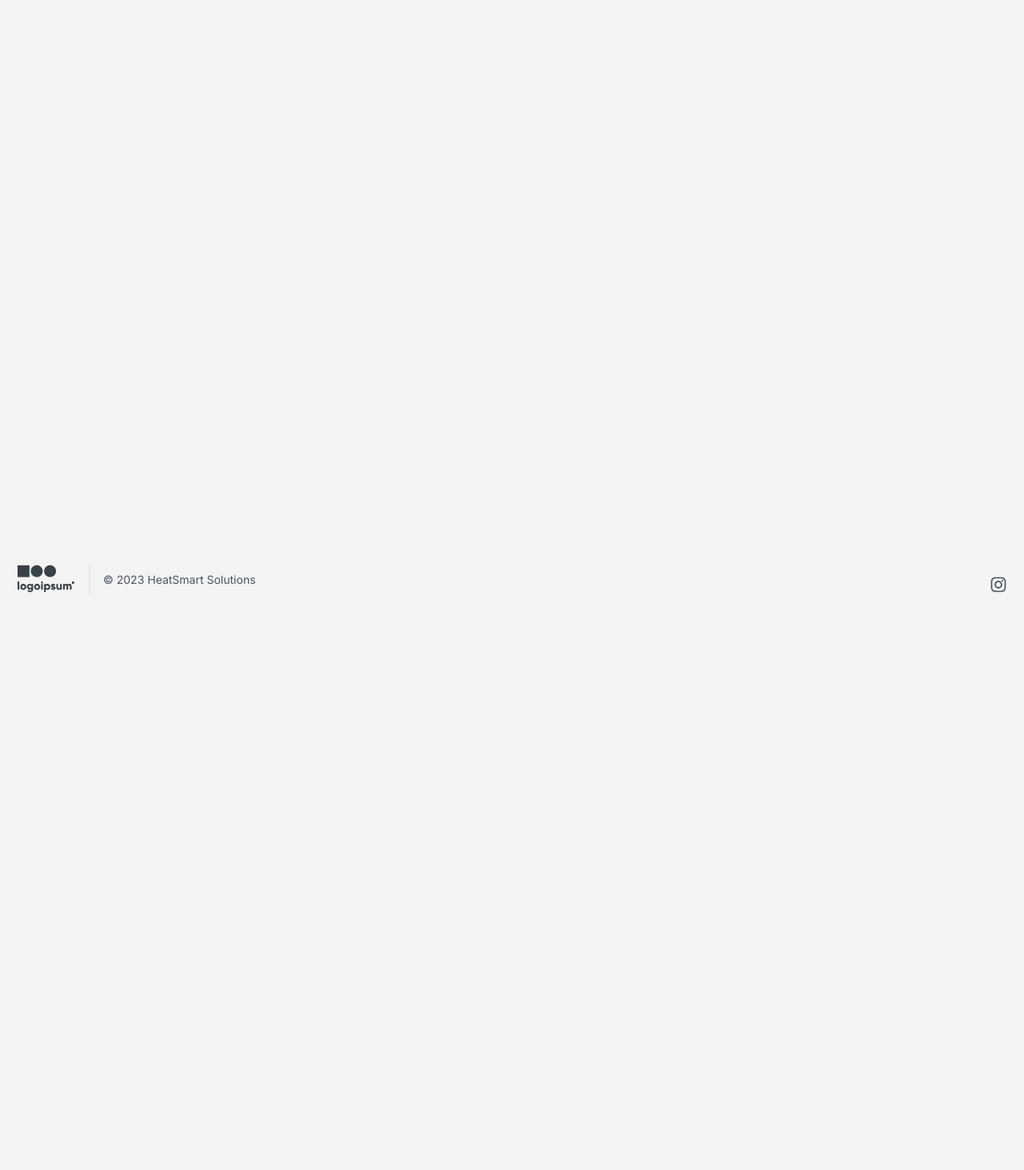
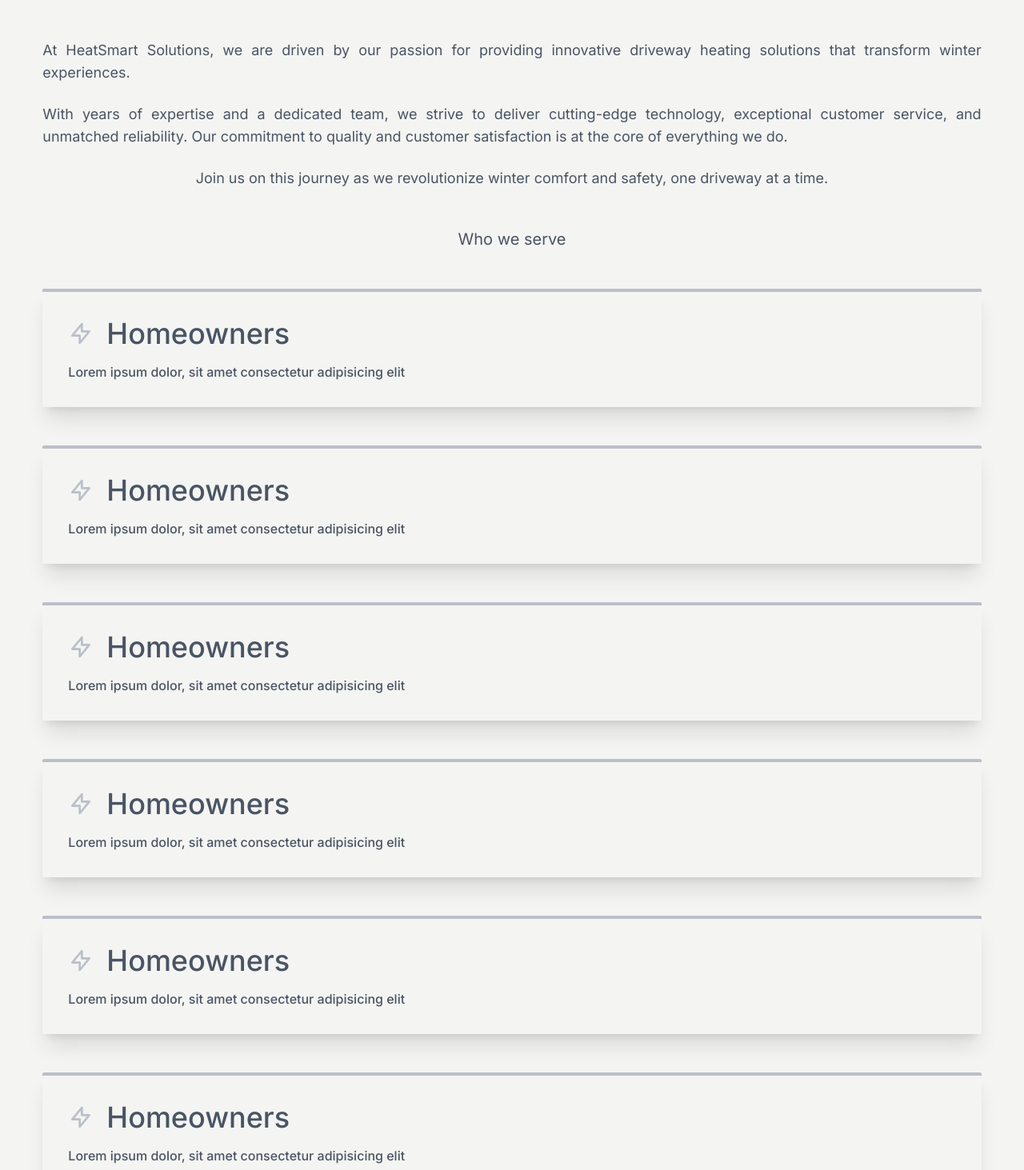
Before and after one commit to Jdure/heatSmart, a Next.js app: page /about in a window 1280 px wide. Shown: the part 127-1590 px from the top of the page at 80% size. Before the commit the page ends 902 px from the top, so only its background shows below. Built offline with nearby package versions, Linux system fonts and the light colour scheme.

Commit message:
created about page

```diff
--- a/src/app/about/page.tsx
+++ b/src/app/about/page.tsx
@@ -1,3 +1,57 @@
+import { ServiceCard } from "../components/ServiceCard";
+
+// TODO: Add IntersectionObserver
+
 export default function About() {
-  return <h1>About</h1>;
+  return (
+    <>
+      <h1 className="text-2xl text-center pt-12">Our Approach</h1>
+      <div className="container flex flex-col items-center justify-evenly text-justify text-lg w-11/12 space-y-6">
+        <p>
+          At HeatSmart Solutions, we are driven by our passion for providing
+          innovative driveway heating solutions that transform winter
+          experiences.
+        </p>
+        <p>
+          With years of expertise and a dedicated team, we strive to deliver
+          cutting-edge technology, exceptional customer service, and unmatched
+          reliability. Our commitment to quality and customer satisfaction is at
+          the core of everything we do.
+        </p>
+        <p>
+          Join us on this journey as we revolutionize winter comfort and safety,
+          one driveway at a time.
+        </p>
+      </div>
+      <h2 className="text-xl text-center">Who we serve</h2>
+      <ServiceCard
+        title={"Homeowners"}
+        desc={"Lorem ipsum dolor, sit amet consectetur adipisicing elit"}
+      />
+      <ServiceCard
+        title={"Homeowners"}
+        desc={"Lorem ipsum dolor, sit amet consectetur adipisicing elit"}
+      />
+      <ServiceCard
+        title={"Homeowners"}
+        desc={"Lorem ipsum dolor, sit amet consectetur adipisicing elit"}
+      />
+      <ServiceCard
+        title={"Homeowners"}
+        desc={"Lorem ipsum dolor, sit amet consectetur adipisicing elit"}
+      />
+      <ServiceCard
+        title={"Homeowners"}
+        desc={"Lorem ipsum dolor, sit amet consectetur adipisicing elit"}
+      />
+      <ServiceCard
+        title={"Homeowners"}
+        desc={"Lorem ipsum dolor, sit amet consectetur adipisicing elit"}
+      />
+      <ServiceCard
+        title={"Homeowners"}
+        desc={"Lorem ipsum dolor, sit amet consectetur adipisicing elit"}
+      />
+    </>
+  );
 }
--- a/src/app/components/NavBar.tsx
+++ b/src/app/components/NavBar.tsx
@@ -16,7 +16,7 @@ export const NavBar = () => {
 
   const pages = [
     ["Home", "/"],
-    ["Gallery", "#"],
+    ["About", "/about"],
     ["Services", "/services"],
     ["Request", "#"],
   ];
--- /dev/null
+++ b/src/app/components/ServiceCard.tsx
@@ -0,0 +1,37 @@
+import React from "react";
+
+export const ServiceCard = ({
+  title,
+  desc,
+}: {
+  title: string;
+  desc: string;
+}) => {
+  return (
+    <a
+      href="#"
+      className="relative block rounded-sm border-t-4 border-hue-secondary p-4 shadow-xl w-11/12 sm:p-6 lg:p-8"
+    >
+      <div className="flex items-center gap-4 rounded-md">
+        <svg
+          xmlns="http://www.w3.org/2000/svg"
+          className="h-6 w-6 text-hue-secondary sm:h-8 sm:w-8"
+          fill="none"
+          viewBox="0 0 24 24"
+          stroke="currentColor"
+        >
+          <path
+            strokeLinecap="round"
+            strokeLinejoin="round"
+            strokeWidth="2"
+            d="M13 10V3L4 14h7v7l9-11h-7z"
+          />
+        </svg>
+
+        <h3 className="text-2xl font-medium sm:text-4xl">{title}</h3>
+      </div>
+
+      <p className="mt-4 font-medium text-hue-base">{desc}</p>
+    </a>
+  );
+};
--- a/src/app/services/page.tsx
+++ b/src/app/services/page.tsx
@@ -10,7 +10,7 @@ export default function Services() {
   return (
     <>
       <h1 className="text-2xl text-center pt-12">Our Services</h1>
-      <div className="container flex flex-col relative h-screen">
+      <div className="container flex flex-col relative h-screen ">
         <div
           className={`flex flex-col p-2 items-center justify-center ${
             hovered ? "h-1/2" : "h-1/3"
```
Also changed, not shown: utils/customers.json (added, +14 -0 lines).
